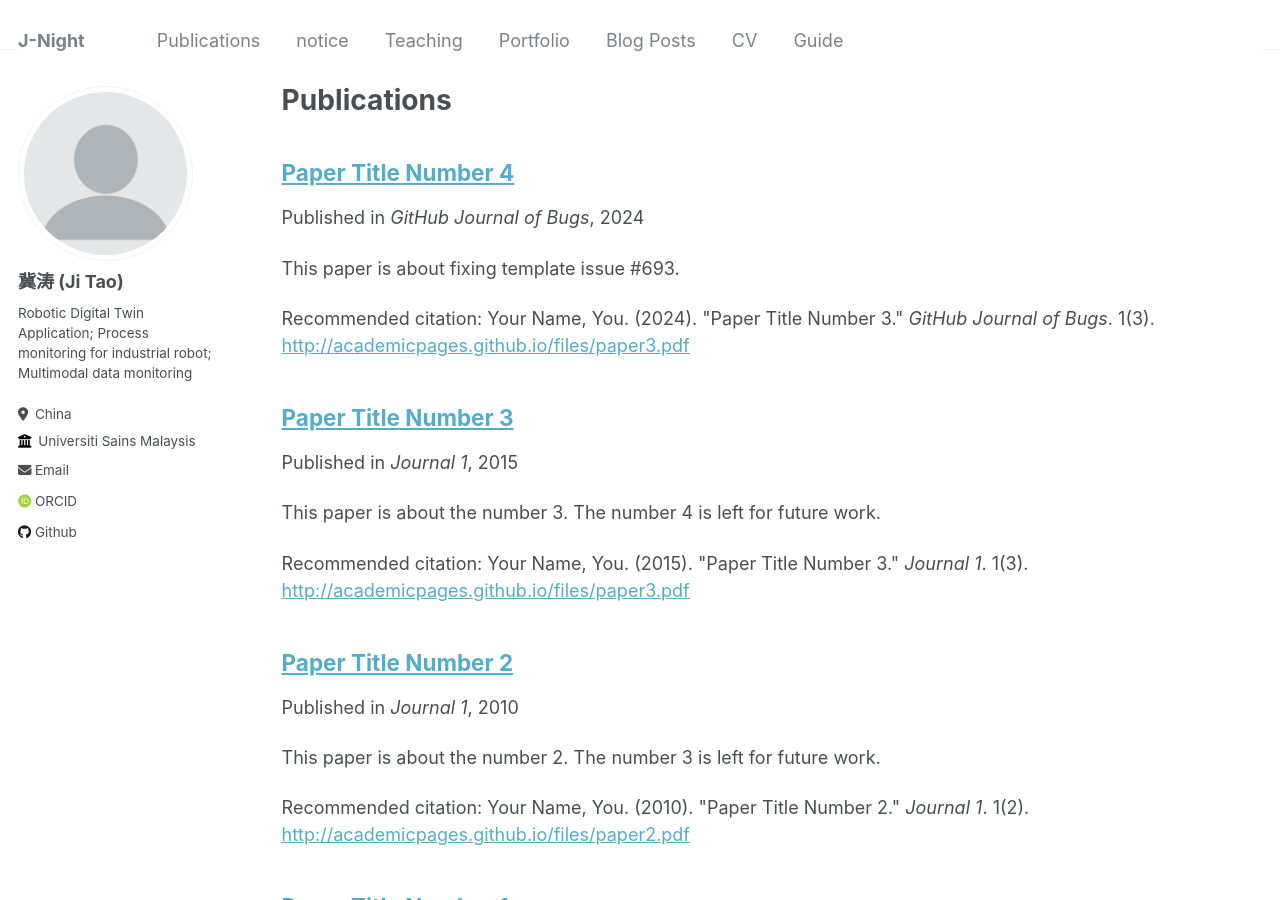
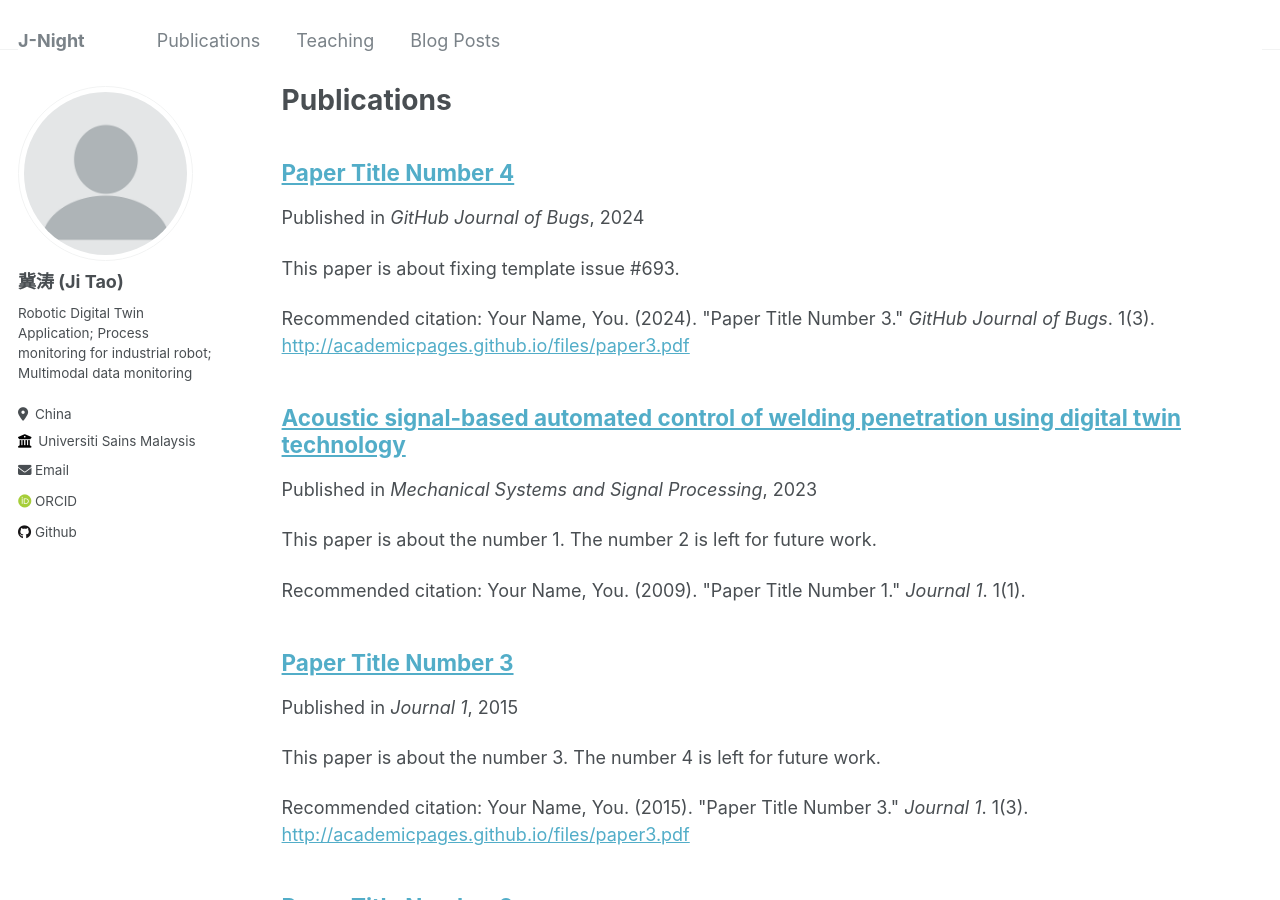
Before and after one commit to JTNight/JTNight.github.io, a Jekyll site: the page built from _pages/publications.md, in a window 1280 px wide and 900 px high. Built offline with Jekyll 4.4.1, drawn with Linux system fonts in a browser that asks for light colours; some web fonts are replaced.

```diff
--- /dev/null
+++ b/_publications/acousticdefect.md
@@ -0,0 +1,13 @@
+---
+title: "Acoustic signal-based automated control of welding penetration using digital twin technology"
+collection: publications
+permalink: /publication/acousticdefect
+excerpt: 'This paper is about the number 1. The number 2 is left for future work.'
+date: 12 December 2023
+venue: 'Mechanical Systems and Signal Processing'
+doi: 'https://doi.org/10.1016/j.ymssp.2023.110962'
+# paperurl: 'http://academicpages.github.io/files/paper1.pdf'
+citation: 'Your Name, You. (2009). &quot;Paper Title Number 1.&quot; <i>Journal 1</i>. 1(1).'
+---
+
+The contents above will be part of a list of publications, if the user clicks the link for the publication than the contents of section will be rendered as a full page, allowing you to provide more information about the paper for the reader. When publications are displayed as a single page, the contents of the above "citation" field will automatically be included below this section in a smaller font.
```
Also changed, not shown: _data/navigation.yml (+8 -8 lines).
